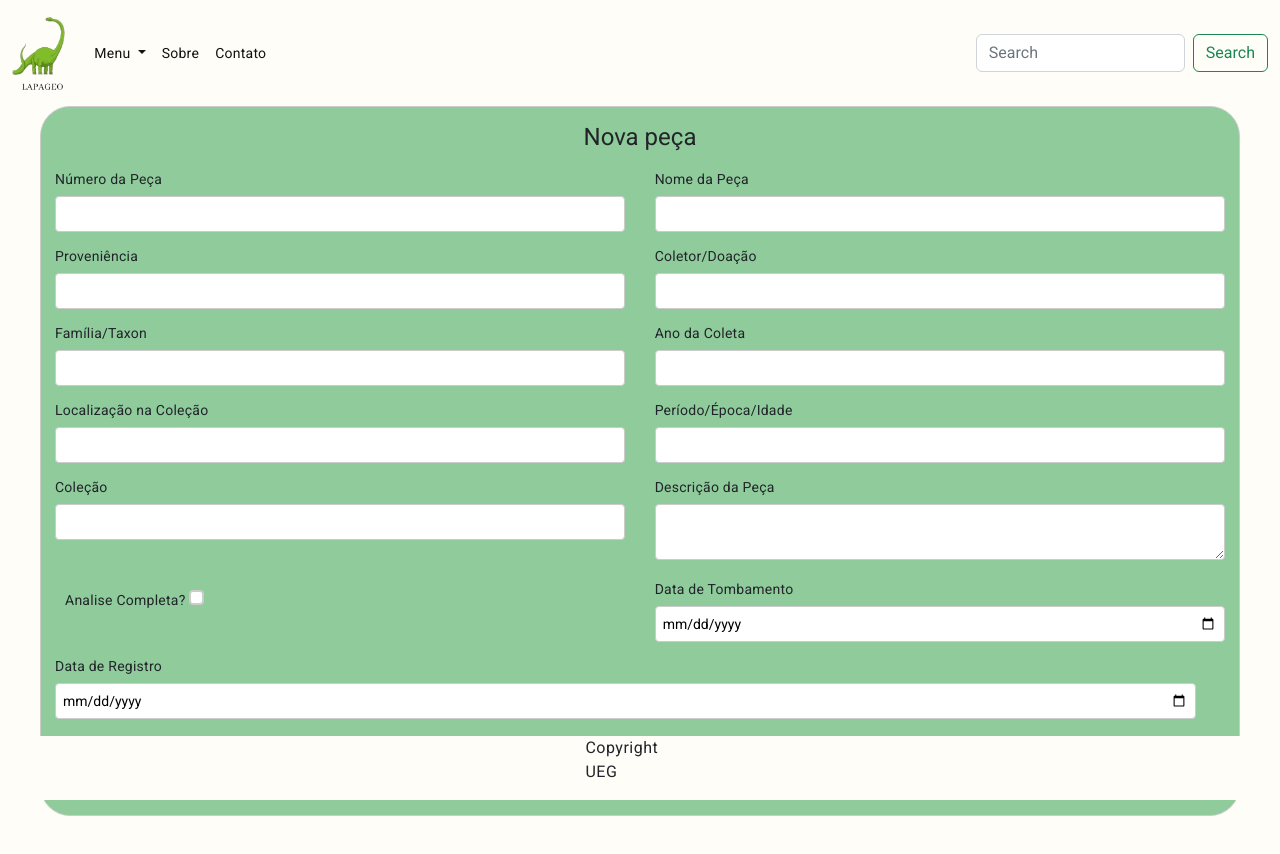
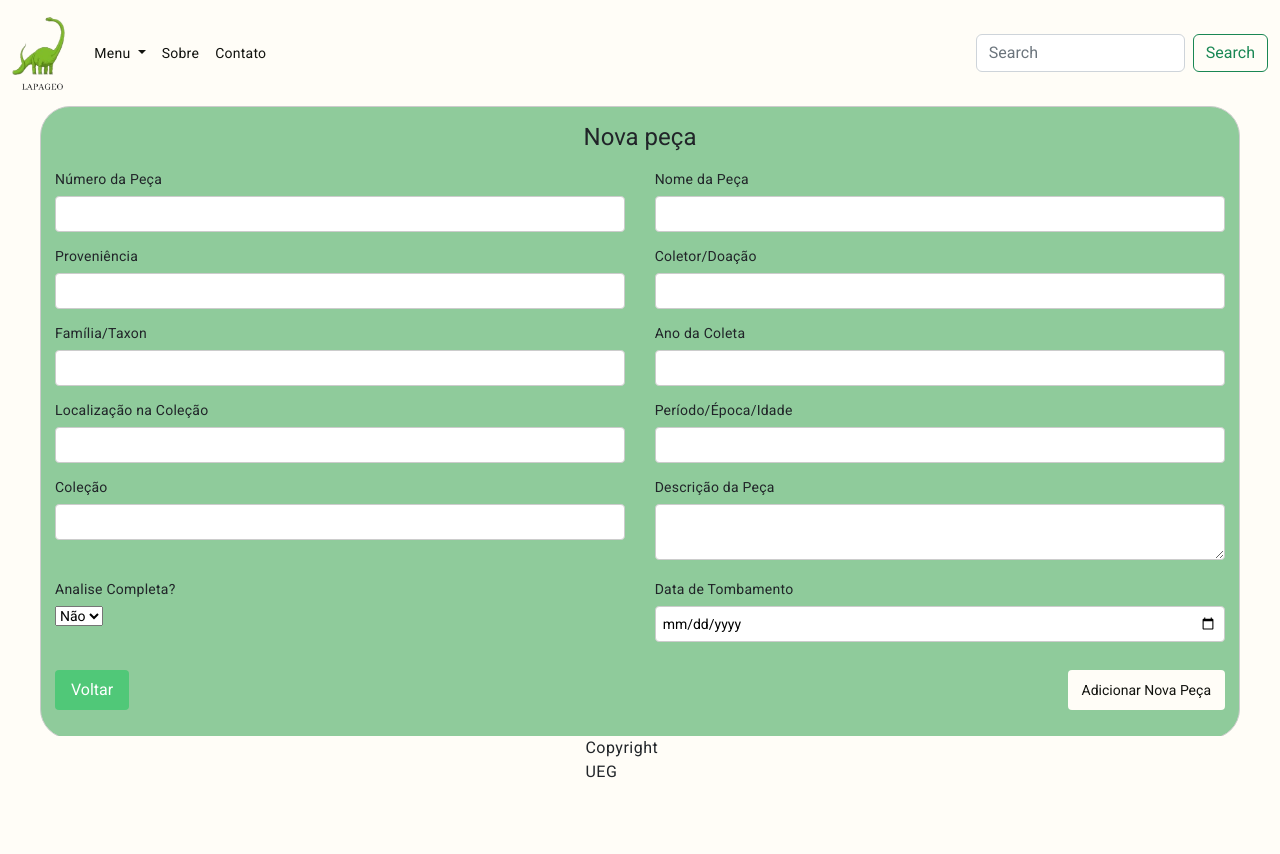
Before and after one commit to LucasApparecido/acervo-virtual-frontend, an Angular app: page /create in a window 1280 px wide. Shown: the top 854 px of the page. After the commit the page ends 813 px from the top, so only its background shows below. Built offline with nearby package versions, Linux system fonts and the light colour scheme; no server answers.

Commit message:
correção bugs paginador e ordenador

```diff
--- a/src/app/artifacts/create/create.component.html
+++ b/src/app/artifacts/create/create.component.html
@@ -62,25 +62,17 @@
     </div>
 
     <div class="form-row">
-      <div class="form-group checkbox-group">
-
-        <label for="status">
-          Analise Completa?
-          <input type="checkbox" id="status" name="status" [(ngModel)]="artifact.status">
-          <span class="checkbox-custom"></span>
-        </label>
+      <div class="form-group">
+        <label for="status">Analise Completa?</label>
+        <select id="status" name="status" [(ngModel)]="artifact.status">
+          <option [value]="true">Sim</option>
+          <option [value]="false">Não</option>
+        </select>
       </div>
 
       <div class="form-group">
         <label for="tombingDate">Data de Tombamento</label>
-        <input type="date" id="tombingDate" name="tombingDate" [(ngModel)]="artifact.tombingDate" required>
-      </div>
-    </div>
-
-    <div class="form-row">
-      <div class="form-group">
-        <label for="registrationDate">Data de Registro</label>
-        <input type="date" id="registrationDate" name="registrationDate" [(ngModel)]="artifact.registrationDate" required>
+        <input type="date" id="tombingDate" name="tombingDate" [(ngModel)]="artifact.tombingDate" max="{{todayDate}}" required>
       </div>
     </div>
 
--- a/src/app/artifacts/create/create.component.scss
+++ b/src/app/artifacts/create/create.component.scss
@@ -5,7 +5,6 @@
   background-color: #8FCB9B;
   border: 1px solid #ccc;
   border-radius: 30px;
-  margin-bottom: 60px;
 
   h1 {
     text-align: center;
@@ -40,46 +39,6 @@
     }
   }
 
-  .checkbox-group {
-    display: flex;
-    align-items: center;
-    margin-bottom: 1em;
-
-    input[type="checkbox"] {
-      position: absolute;
-      opacity: 0;
-      cursor: pointer;
-      height: 0;
-      width: 0;
-    }
-
-    input[type="checkbox"] + .checkbox-custom {
-      position: relative;
-      display: inline-block;
-      width: 15px;
-      height: 15px;
-      background-color: #fff;
-      border: 2px solid #ccc;
-      border-radius: 4px;
-      transition: background-color 0.3s, border-color 0.3s;
-    }
-
-    input[type="checkbox"]:checked + .checkbox-custom::after {
-      content: '✓';
-      position: absolute;
-      left: 50%;
-      top: 50%;
-      transform: translate(-50%, -50%);
-      font-size: 18px;
-      color: #136F63;
-    }
-
-    label {
-      margin-left: 10px;
-      cursor: pointer;
-    }
-  }
-
 
   .button-container {
     display: flex;
--- a/src/app/artifacts/create/create.component.ts
+++ b/src/app/artifacts/create/create.component.ts
@@ -21,6 +21,7 @@ import {DialogMessageOkComponent} from "../../core/dailog-message-ok/dialog-mess
 export class CreateComponent implements OnInit {
   artifact: Artifact = new Artifact();
   title: string = 'Nova peça';
+  todayDate: string;
 
   private dialogRef!: MatDialogRef<any>;
   constructor(
@@ -28,7 +29,15 @@ export class CreateComponent implements OnInit {
     private router: Router,
     private artifactService: ArtifactService,
     private  dialog: MatDialog
-  ) {}
+  ) {
+    let today = new Date();
+    let dd = String(today.getDate()).padStart(2, '0');
+    let mm = String(today.getMonth() + 1).padStart(2, '0'); //January is 0!
+    let yyyy = today.getFullYear();
+
+    this.todayDate = yyyy + '-' + mm + '-' + dd;
+    this.artifact.registrationDate = new Date();
+  }
 
   ngOnInit(): void {
     const id = this.activateRouted.snapshot.paramMap.get('id');
@@ -46,6 +55,7 @@ export class CreateComponent implements OnInit {
         alert(`Erro ao buscar os dados: ${error.error}`);
       });
     }
+
   }
 
   onSubmit() {
--- a/src/app/artifacts/list/list.component.ts
+++ b/src/app/artifacts/list/list.component.ts
@@ -76,8 +76,9 @@ export class ListComponent implements OnInit {
     this.artifacts = [];
     this.artifactService.getAll().subscribe(value => {
       this.artifacts = value;
+      this.setupPaginator();
+      this.onPageChange({pageIndex: this.pageIndex, pageSize: this.pageSize} as PageEvent);
       this.sortArtifacts();
-      this.setupPaginator();
     });
   }
 
@@ -102,7 +103,7 @@ export class ListComponent implements OnInit {
   }
 
   sortArtifacts() {
-    this.sortedArtifacts = [...this.artifacts].sort((a, b) => {
+    this.artifacts.sort((a, b) => {
       switch (this.sortOrder) {
         case 'artifactName':
           return a.artifactName.localeCompare(b.artifactName);
@@ -116,8 +117,10 @@ export class ListComponent implements OnInit {
           return 0;
       }
     });
+    this.onPageChange({pageIndex: this.pageIndex, pageSize: this.pageSize} as PageEvent);
     this.saveSortOrder();
   }
+
   reload() {
     /*this.artifacts = [];
     this.artifactService.getAll().subscribe(value => {
--- a/src/app/artifacts/read/read.component.html
+++ b/src/app/artifacts/read/read.component.html
@@ -62,12 +62,12 @@
     </div>
 
     <div class="form-row">
-      <div class="form-group checkbox-group">
-        <label for="status">
-          <span class="checkbox-custom"></span>
-          Analise completa?
-          <input type="checkbox" id="status" name="status" [(ngModel)]="artifact.status">
-        </label>
+      <div class="form-group">
+        <label for="status">Analise Completa?</label>
+        <select id="status" name="status" [(ngModel)]="artifact.status" readonly>
+          <option value="true">Sim</option>
+          <option value="false">Não</option>
+          </select>
       </div>
 
       <div class="form-group">
@@ -85,6 +85,7 @@
 
     <div class="button-container">
       <button type="button" class="btn btn-secondary" [routerLink]="['']">Voltar</button>
+      <button type="button" class="btn btn-danger mr-2" [routerLink]="['/update', artifact.artifactId]">Correção</button>
       <button type="button" class="btn btn-primary mr-2" [routerLink]="['/update', artifact.artifactId]">Editar</button>
     </div>
   </form>
--- a/src/app/artifacts/read/read.component.scss
+++ b/src/app/artifacts/read/read.component.scss
@@ -64,43 +64,8 @@
     background-color: #136F63;
   }
 
-  .checkbox-group {
-    display: flex;
-    align-items: center;
-    margin-bottom: 1em;
-
-    input[type="checkbox"] {
-      position: absolute;
-      opacity: 0;
-      cursor: pointer;
-      height: 0;
-      width: 0;
-    }
-
-    input[type="checkbox"] + .checkbox-custom {
-      position: relative;
-      display: inline-block;
-      width: 15px;
-      height: 15px;
-      background-color: #fff;
-      border: 2px solid #ccc;
-      border-radius: 4px;
-      transition: background-color 0.3s, border-color 0.3s;
-    }
-
-    input[type="checkbox"]:checked + .checkbox-custom::after {
-      content: '✓';
-      position: absolute;
-      left: 50%;
-      top: 50%;
-      transform: translate(-50%, -50%);
-      font-size: 18px;
-      color: #fff;
-    }
-
-    label {
-      margin-left: 10px;
-      cursor: pointer;
-    }
+  button.btn-danger {
+    background-color: #12130F;
+    color: #FFFDF7;
   }
 }
--- a/src/app/artifacts/update/update.component.html
+++ b/src/app/artifacts/update/update.component.html
@@ -4,7 +4,7 @@
     <div class="form-row">
       <div class="form-group">
         <label for="artifactNumber">Número da Peça</label>
-        <input type="text" id="artifactNumber" name="artifactNumber" [(ngModel)]="artifact.artifactNumber" required>
+        <input type="text" id="artifactNumber" name="artifactNumber" [(ngModel)]="artifact.artifactNumber" required readonly>
       </div>
 
       <div class="form-group">
@@ -62,24 +62,24 @@
     </div>
 
     <div class="form-row">
-      <div class="form-group checkbox-group">
-        <label for="status">
-          <span class="checkbox-custom"></span>
-          Analise completa?
-          <input type="checkbox" id="status" name="status" [(ngModel)]="artifact.status">
-        </label>
+      <div class="form-group">
+        <label for="status">Analise Completa?</label>
+        <select id="status" name="status" [(ngModel)]="artifact.status" required>
+          <option value="true">Sim</option>
+          <option value="false">Não</option>
+        </select>
       </div>
 
       <div class="form-group">
         <label for="tombingDate">Data de Tombamento</label>
-        <input type="date" id="tombingDate" name="tombingDate" [(ngModel)]="artifact.tombingDate" required>
+        <input type="date" id="tombingDate" name="tombingDate" [(ngModel)]="artifact.tombingDate" max="{{todayDate}}" required>
       </div>
     </div>
 
     <div class="form-row">
       <div class="form-group">
         <label for="registrationDate">Data de Registro</label>
-        <input type="date" id="registrationDate" name="registrationDate" [(ngModel)]="artifact.registrationDate" required>
+        <input type="date" id="registrationDate" name="registrationDate" [(ngModel)]="artifact.registrationDate" max="{{todayDate}}" required readonly>
       </div>
     </div>
 
--- a/src/app/artifacts/update/update.component.scss
+++ b/src/app/artifacts/update/update.component.scss
@@ -74,43 +74,5 @@
     background-color: #136F63;
   }
 
-  .checkbox-group {
-    display: flex;
-    align-items: center;
-    margin-bottom: 1em;
 
-    input[type="checkbox"] {
-      position: absolute;
-      opacity: 0;
-      cursor: pointer;
-      height: 0;
-      width: 0;
-    }
-
-    input[type="checkbox"] + .checkbox-custom {
-      position: relative;
-      display: inline-block;
-      width: 15px;
-      height: 15px;
-      background-color: #fff;
-      border: 2px solid #ccc;
-      border-radius: 4px;
-      transition: background-color 0.3s, border-color 0.3s;
-    }
-
-    input[type="checkbox"]:checked + .checkbox-custom::after {
-      content: '✓';
-      position: absolute;
-      left: 50%;
-      top: 50%;
-      transform: translate(-50%, -50%);
-      font-size: 18px;
-      color: #fff;
-    }
-
-    label {
-      margin-left: 10px;
-      cursor: pointer;
-    }
-  }
 }
--- a/src/app/artifacts/update/update.component.ts
+++ b/src/app/artifacts/update/update.component.ts
@@ -23,6 +23,7 @@ export class UpdateComponent implements OnInit {
   artifact: Artifact = new Artifact();
   title: string = 'Peça x';
   itemChange: EventEmitter<Artifact> = new EventEmitter<Artifact>();
+  todayDate: string;
 
   constructor(
     private activateRouted: ActivatedRoute,
@@ -30,7 +31,14 @@ export class UpdateComponent implements OnInit {
     private artifactService: ArtifactService,
     private messageService: MessageService,
     private dialog: MatDialog
-  ) {}
+  ) {
+    let today = new Date();
+    let dd = String(today.getDate()).padStart(2, '0');
+    let mm = String(today.getMonth() + 1).padStart(2, '0'); //January is 0!
+    let yyyy = today.getFullYear();
+
+    this.todayDate = yyyy + '-' + mm + '-' + dd;
+  }
 
   ngOnInit(): void {
     const id = this.activateRouted.snapshot.paramMap.get('id');
```
